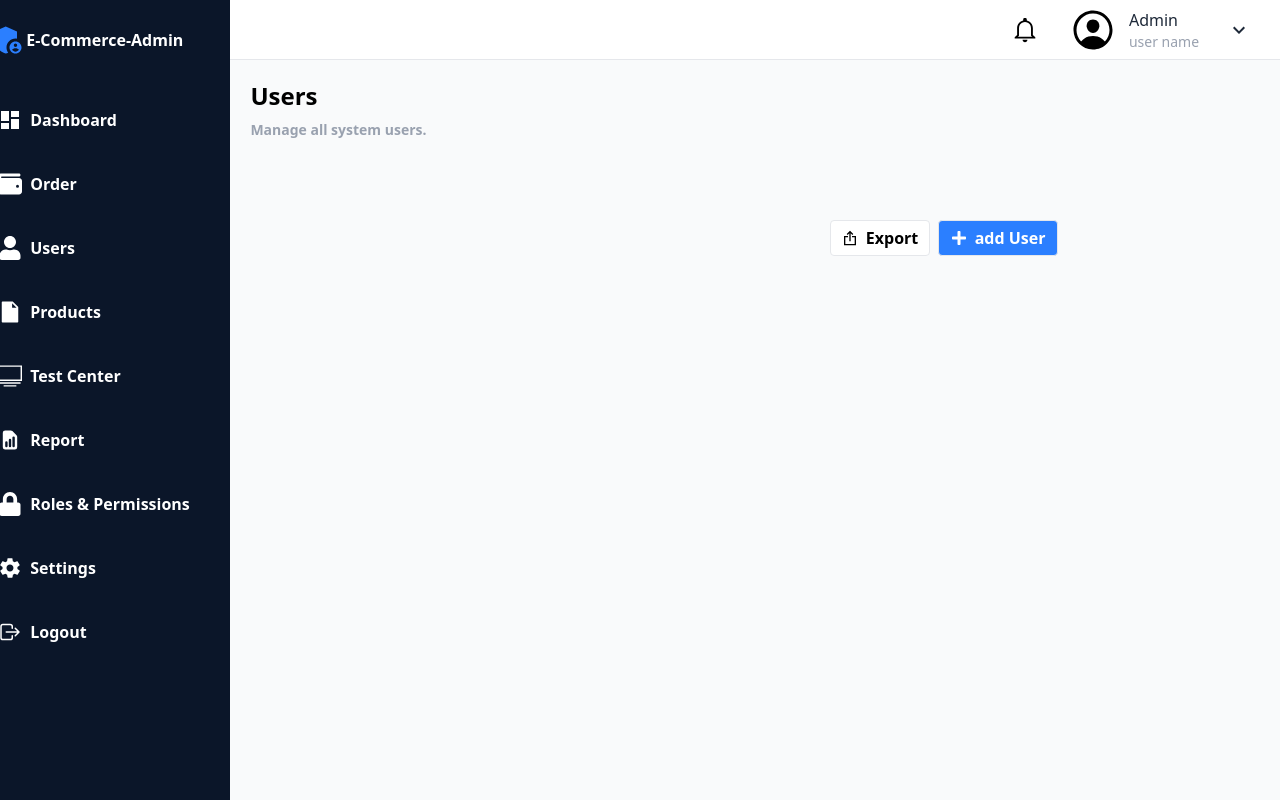
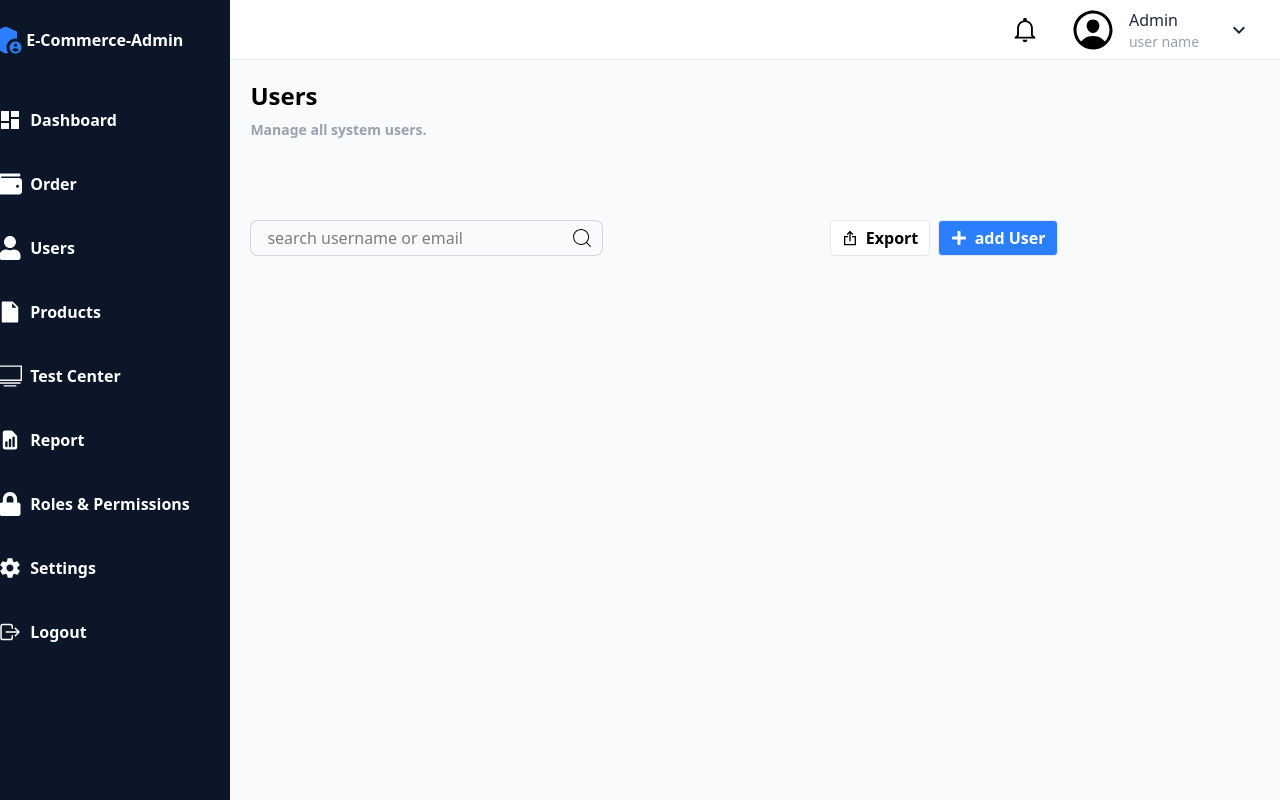
Before and after one commit to haowei0218/E-Commerce-Admin-Dashboard-with-QA-Test-Center, a Next.js app in the folder frontend/: page /users in a window 1280 px wide. Built offline with nearby package versions, Linux system fonts and the light colour scheme.

Commit message:
feat(user):search box

```diff
--- a/frontend/app/users/page.tsx
+++ b/frontend/app/users/page.tsx
@@ -3,6 +3,7 @@ import { navigationBarList } from '../dashboard/page'
 import { Header } from '@/components/Header'
 import { CgExport } from 'react-icons/cg'
 import { FaPlus } from 'react-icons/fa'
+import { CiSearch } from 'react-icons/ci'
 export default function Users() {
   return (
     <div className='w-full h-full flex'>
@@ -19,7 +20,18 @@ export default function Users() {
             </span>
           </div>
 
-          <div className='buttons w-[80%] flex justify-end gap-2 mt-20'>
+          <div className='buttons w-[80%] flex justify-between gap-2 mt-20'>
+            <div className='flex w-100 h-9'>
+              <input
+                className='w-80 border-t border-l border-b h-full border-gray-300 rounded-l-lg p-4 focus:border-none'
+                placeholder='search username or email'
+              />
+              <button className='border-t border-r border-b border-gray-300 rounded-r-lg pr-2'>
+                <CiSearch className='text-2xl' />
+              </button>
+            </div>
+
+            <div className='flex gap-2'>
               <button className='flex justify-center items-center w-25 h-9 border border-gray-200 rounded-sm bg-white gap-2 font-bold'>
                 <CgExport />
                 Export
@@ -32,5 +44,6 @@ export default function Users() {
           </div>
         </div>
       </div>
+    </div>
   )
 }
```
Lines whose indentation alone changed are shown as unchanged.
